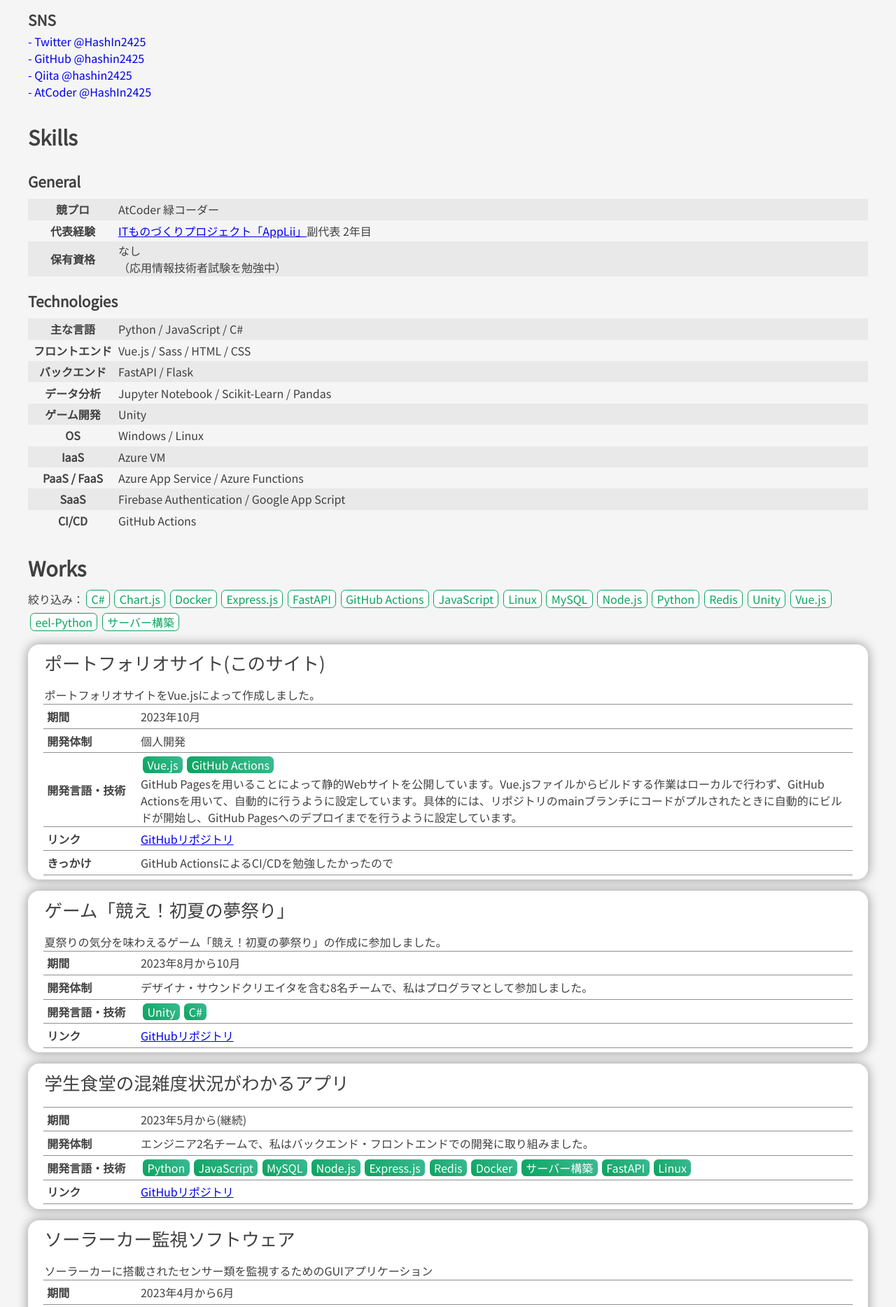
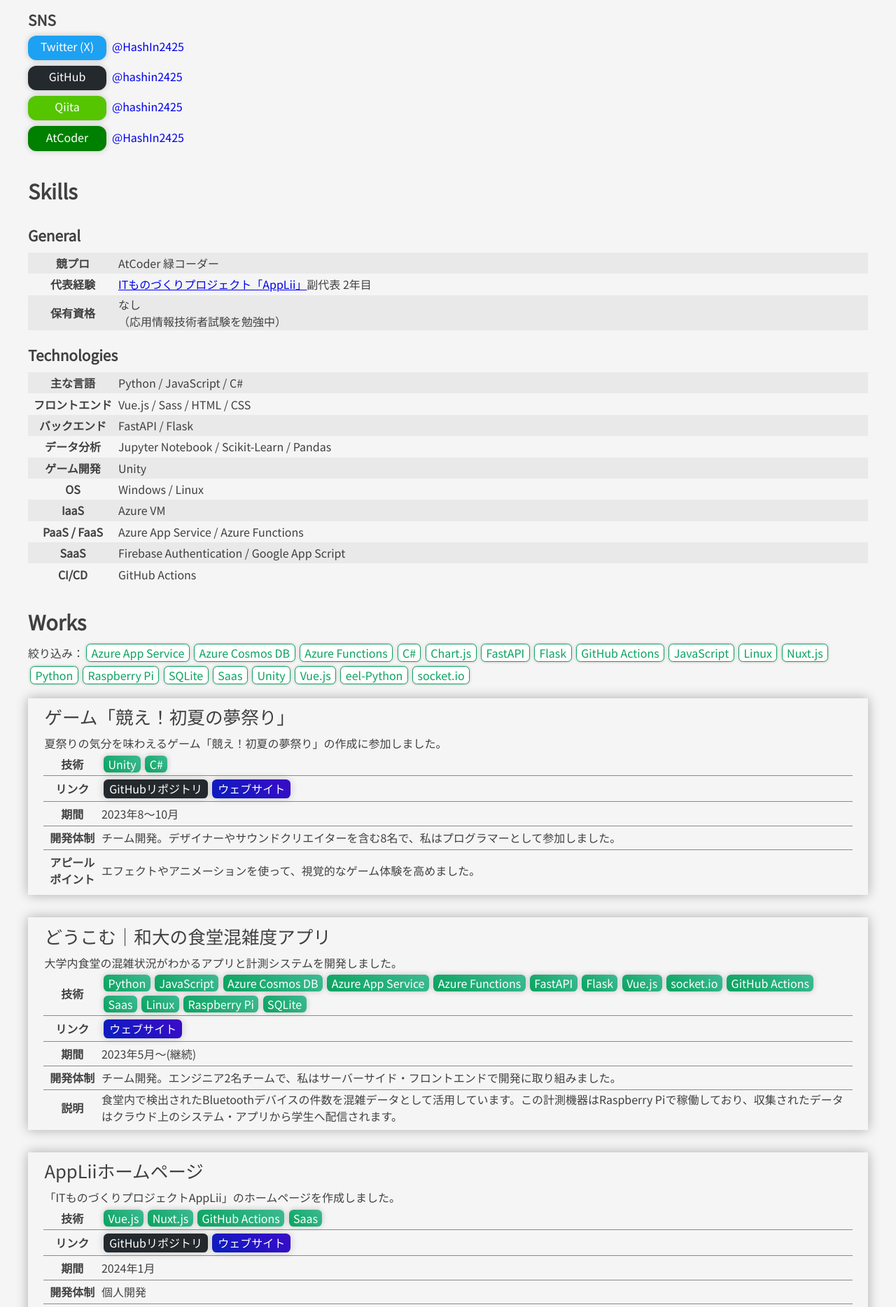
Before and after one commit to hashin2425/hashin2425.github.io, a Vue app in the folder src/: page / in a window 1280 px wide. Shown: the part 280-2148 px from the top of the page at 70% size. Built offline with nearby package versions, Linux system fonts and the light colour scheme; a web font is replaced by a local one.

Commit message:
変更：不十分だった情報の補足とデザインの簡素化

```diff
--- a/src/src/sections/Main.vue
+++ b/src/src/sections/Main.vue
@@ -12,7 +12,8 @@
       <h2>SNS</h2>
       <div class="about-sns">
         <a v-for="s in sns" :key="s.name" :href="s.url" target="_blank" rel="noopener noreferrer">
-          {{ s.name }}
+          <span class="sns-button" :style="{ backgroundColor: s.color }">{{ s.name }}</span>
+          <span class="sns-id">{{ s.id }}</span>
         </a>
       </div>
     </div>
@@ -139,10 +140,10 @@
     return {
       myIcon,
       sns: [
-        { name: "- Twitter @HashIn2425", url: "https://twitter.com/HashIn2425" },
-        { name: "- GitHub @hashin2425", url: "https://github.com/hashin2425" },
-        { name: "- Qiita @hashin2425", url: "https://qiita.com/hashin2425" },
-        { name: "- AtCoder @HashIn2425", url: "https://atcoder.jp/users/HashIn2425" },
+        { name: "Twitter (X)", color: "#1DA1F2", url: "https://x.com/HashIn2425", id: "@HashIn2425" },
+        { name: "GitHub", color: "#24292e", url: "https://github.com/hashin2425", id: "@hashin2425" },
+        { name: "Qiita", color: "#55C500", url: "https://qiita.com/hashin2425", id: "@hashin2425" },
+        { name: "AtCoder", color: "green", url: "https://atcoder.jp/users/HashIn2425", id: "@HashIn2425" },
       ],
     };
   },
@@ -191,6 +192,26 @@
     a {
       display: block;
       text-decoration: none;
+    }
+    a:hover {
+      background-color: #ebebeb;
+    }
+
+    .sns-button {
+      display: inline-block;
+      height: 2rem;
+      min-width: 5rem;
+      padding: 0.2rem 1.0rem 0 1.0rem;
+      margin: 0.25rem 0.5rem 0.25rem 0;
+      border-radius: 0.75rem;
+      box-shadow: 0 0 0.5rem rgba(0, 0, 0, 0.2);
+      text-align: center;
+      justify-content: center;
+      color: white;
+    }
+
+    .sns-id {
+      display: inline-block;
     }
   }
 }
--- a/src/src/sections/components/CreativeCard.vue
+++ b/src/src/sections/components/CreativeCard.vue
@@ -28,6 +28,26 @@
               </tr>
             </thead>
             <tbody>
+
+              <tr>
+                <th>技術</th>
+                <td>
+                  <div>
+                    <span class="project-technologies" v-for="technology in project.technologies" :key="technology">
+                      {{ technology }}
+                    </span>
+                  </div>
+                </td>
+              </tr>
+              <tr>
+                <th>リンク</th>
+                <td>
+                  <a v-if="project.codeLink" :href="project.codeLink" target="_blank"
+                    class="link-github">GitHubリポジトリ</a>
+                  <a v-if="project.websiteLink" :href="project.websiteLink" target="_blank"
+                    class="link-artifact">ウェブサイト</a>
+                </td>
+              </tr>
               <tr>
                 <th>期間</th>
                 <td>{{ project.period }}</td>
@@ -36,24 +56,13 @@
                 <th>開発体制</th>
                 <td>{{ project.team }}</td>
               </tr>
-              <tr>
-                <th>開発言語・技術</th>
-                <td>
-                  <div>
-                    <span class="project-technologies" v-for="technology in project.technologies" :key="technology">
-                      {{ technology }}
-                    </span>
-                  </div>
-                  <div>{{ project.description }}</div>
-                </td>
-              </tr>
-              <tr v-if="project.codeLink">
-                <th>リンク</th>
-                <td><a :href="project.codeLink" target="_blank">GitHubリポジトリ</a></td>
-              </tr>
               <tr v-if="project.whyDid">
                 <th>きっかけ</th>
                 <td>{{ project.whyDid }}</td>
+              </tr>
+              <tr v-if="project.description">
+                <th>説明</th>
+                <td>{{ project.description }}</td>
               </tr>
               <tr v-if="project.appealPoint">
                 <th>アピールポイント</th>
@@ -78,35 +87,48 @@
       selectedTechnologies: [],
       projects: [
         {
+          name: "ゲーム「競え！初夏の夢祭り」",
+          period: "2023年8～10月",
+          team: "チーム開発。デザイナーやサウンドクリエイターを含む8名で、私はプログラマーとして参加しました。",
+          about: "夏祭りの気分を味わえるゲーム「競え！初夏の夢祭り」の作成に参加しました。",
+          appealPoint: "エフェクトやアニメーションを使って、視覚的なゲーム体験を高めました。",
+          technologies: ["Unity", "C#"],
+          codeLink: "https://github.com/hashin2425/CGP_team_2023_c",
+          websiteLink: "https://unityroom.com/games/midsummer-festa",
+        }, {
+          name: "どうこむ｜和大の食堂混雑度アプリ",
+          period: "2023年5月～(継続)",
+          team: "チーム開発。エンジニア2名チームで、私はサーバーサイド・フロントエンドで開発に取り組みました。",
+          about: "大学内食堂の混雑状況がわかるアプリと計測システムを開発しました。",
+          description: "食堂内で検出されたBluetoothデバイスの件数を混雑データとして活用しています。この計測機器はRaspberry Piで稼働しており、収集されたデータはクラウド上のシステム・アプリから学生へ配信されます。",
+          technologies: ["Python", "JavaScript", "Azure Cosmos DB", "Azure App Service", "Azure Functions", "FastAPI", "Flask", "Vue.js", "socket.io", "GitHub Actions", "Saas", "Linux", "Raspberry Pi", "SQLite"],
+          websiteLink: "https://cafe.applii-wu.net/",
+        }, {
+          name: "AppLiiホームページ",
+          period: "2024年1月",
+          team: "個人開発",
+          about: "「ITものづくりプロジェクトAppLii」のホームページを作成しました。",
+          description: "和歌山大学のITエンジニアコミュニティ「ITものづくりプロジェクト AppLii」のWebサイトを制作しました。WebデザインからSEO対策まで取り組みました。",
+          technologies: ["Vue.js", "Nuxt.js", "GitHub Actions", "Saas"],
+          codeLink: "https://github.com/AppLii/AppLii.github.io",
+          websiteLink: "https://applii-wu.net/",
+        }, {
+          name: "ソーラーカー監視ソフトウェア",
+          period: "2023年4～6月",
+          team: "個人開発",
+          about: "ソーラーカーに搭載されたセンサー類を監視するためのGUIアプリケーション",
+          description: "和歌山大学ソーラーカープロジェクトにおいて、ソーラーカーに搭載されたセンサー類を監視するためのGUIアプリケーションを作成しました。メンバーにヒアリングを行いながら要件定義し、リリースまで行いました。",
+          technologies: ["Python", "eel-Python", "Chart.js",],
+          codeLink: "https://github.com/hashin2425/SolarCarSensorMonitor",
+        }, {
           name: "ポートフォリオサイト(このサイト)",
           period: "2023年10月",
           team: "個人開発",
           about: "ポートフォリオサイトをVue.jsによって作成しました。",
-          description: "GitHub Pagesを用いることによって静的Webサイトを公開しています。Vue.jsファイルからビルドする作業はローカルで行わず、GitHub Actionsを用いて、自動的に行うように設定しています。具体的には、リポジトリのmainブランチにコードがプルされたときに自動的にビルドが開始し、GitHub Pagesへのデプロイまでを行うように設定しています。",
+          description: "プルから公開までをGitHub Actionsで自動化しています。",
           technologies: ["Vue.js", "GitHub Actions"],
           codeLink: "https://github.com/hashin2425/hashin2425",
-          whyDid: "GitHub ActionsによるCI/CDを勉強したかったので",
-        }, {
-          name: "ゲーム「競え！初夏の夢祭り」",
-          period: "2023年8月から10月",
-          team: "デザイナ・サウンドクリエイタを含む8名チームで、私はプログラマとして参加しました。",
-          about: "夏祭りの気分を味わえるゲーム「競え！初夏の夢祭り」の作成に参加しました。",
-          technologies: ["Unity", "C#"],
-          codeLink: "https://github.com/hashin2425/CGP_team_2023_c",
-        }, {
-          name: "学生食堂の混雑度状況がわかるアプリ",
-          period: "2023年5月から(継続)",
-          team: "エンジニア2名チームで、私はバックエンド・フロントエンドでの開発に取り組みました。",
-          about: "                 ",
-          technologies: ["Python", "JavaScript", "MySQL", "Node.js", "Express.js", "Redis", "Docker", "サーバー構築", "FastAPI", "Linux",],
-          codeLink: "https://github.com/hashin2425/dockerWebAppTemperate",
-        }, {
-          name: "ソーラーカー監視ソフトウェア",
-          period: "2023年4月から6月",
-          team: "個人開発",
-          about: "ソーラーカーに搭載されたセンサー類を監視するためのGUIアプリケーション",
-          technologies: ["Python", "eel-Python", "Chart.js",],
-          codeLink: "https://github.com/hashin2425/SolarCarSensorMonitor",
+          websiteLink: "https://hashin.net/",
         },
       ],
     };
@@ -145,88 +167,11 @@
 </script>
 
 <style scoped>
-.projects {
-  padding: 0;
-  margin: 0;
-  width: 100%;
-  min-height: 50vh;
-}
-
-.project-card {
-  display: block;
-  width: 100%;
-  border-radius: 1rem;
-  box-shadow: 0 0 1rem 0 rgba(0, 0, 0, 0.4);
-  user-select: none;
-  background-color: white;
-}
-
-
-th {
-  text-align: left;
-  white-space: nowrap;
-}
-
-.image-box {
-  max-width: 15rem;
-  max-height: 15rem;
-  min-width: 10rem;
-  min-height: 10rem;
-}
-
-img {
-  width: 100%;
-  height: 100%;
-}
-
-.table-box {
-  padding: 0.4rem;
-  margin: 1rem;
-}
-
-table {
-  border-collapse: collapse;
-  width: 100%;
-}
-
-tr {
-  border-bottom: solid 1px rgba(32, 32, 32, 0.5);
-  padding: 10.2rem 0;
-}
-
-th {
-  width: 8rem;
-  padding: 0.3rem;
-}
-
-@media screen and (max-width: 600px) {
-
-  th,
-  td {
-    display: block;
-  }
-}
-
-.project-name {
-  font-size: 1.6rem;
-  margin-bottom: 1rem;
-}
-
-.project-technologies {
-  display: inline-block;
-  background-image: linear-gradient(45deg, #0ba360 0%, #3cba92 100%);
-  margin: 0.2rem 0.2rem;
-  padding: 0rem 0.4rem;
-  color: white;
-  border-radius: 0.4rem;
-}
-
 .search {
   display: flex;
   align-items: baseline;
   justify-content: left;
   flex-wrap: wrap;
-}
 
   .search-tech {
     display: inline-block;
@@ -237,17 +182,122 @@
     font-size: 1rem;
     user-select: none;
     border: #0ba360 0.1rem solid;
+    box-shadow: 0 0 0.25rem 0 rgba(0, 0, 0, 0.2);
+
+    &:hover {
+      box-shadow: 0 0 0.5rem 0 rgba(0, 0, 0, 0.4);
     }
 
-.technology-selected {
+    &.technology-selected {
       background-image: linear-gradient(45deg, #0ba360 0%, #3cba92 100%);
-
       color: white;
     }
 
-.technology-not-selected {
+    &.technology-not-selected {
       background-color: white;
       color: #0ba360;
+    }
+  }
+}
+
+.projects {
+  padding: 0;
+  margin: 0;
+  width: 100%;
+  min-height: 50vh;
+
+  div:not(:last-child) {
+    margin-bottom: 2rem;
+  }
+
+  .project-card {
+    display: block;
+    width: 100%;
+    box-shadow: 0 0 1rem 0 rgba(0, 0, 0, 0.3);
+    user-select: none;
+
+    .table-box {
+      padding: 0.4rem;
+      margin: 1rem;
+
+      table {
+        border-collapse: collapse;
+        width: 100%;
+
+        tr {
+          border-bottom: solid 1px rgba(32, 32, 32, 0.5);
+          padding: 10.2rem 0;
+
+          &:last-child {
+            border-bottom: none;
+          }
+        }
+
+        th {
+          text-align: center;
+          width: 4.5rem;
+          padding: 0.3rem;
+        }
+
+        @media screen and (max-width: 600px) {
+
+          th,
+          td {
+            width: 100%;
+            text-align: left;
+            display: block;
+          }
+        }
+
+        .project-name {
+          font-size: 1.6rem;
+          margin-bottom: 0.5rem;
+        }
+
+        .project-technologies {
+          display: inline-block;
+          margin: 0.2rem 0.2rem;
+          padding: 0rem 0.4rem;
+          border-radius: 0.4rem;
+          color: white;
+          background-image: linear-gradient(45deg, #0ba360 0%, #3cba92 100%);
+          box-shadow: 0 0 0.5rem 0 rgba(0, 0, 0, 0.2);
+        }
+
+        .link-github,
+        .link-artifact {
+          display: inline-block;
+          text-decoration: none;
+          white-space: nowrap;
+          margin: 0.2rem;
+          padding: 0.1rem 0.5rem;
+          color: white;
+          border-radius: 0.4rem;
+          box-shadow: 0 0 0.75rem 0 rgba(0, 0, 0, 0.2);
+        }
+
+        .link-github {
+          background-color: #24292e;
+        }
+
+        .link-artifact {
+          background: linear-gradient(45deg, rgb(10, 30, 190), rgb(60, 10, 200));
+        }
+      }
+    }
+  }
+}
+
+.image-box {
+  max-width: 15rem;
+  max-height: 15rem;
+  min-width: 10rem;
+  min-height: 10rem;
+
+  img {
+    width: 100%;
+    height: 100%;
+  }
 }
 </style>
 
```
Lines whose indentation alone changed are shown as unchanged.
